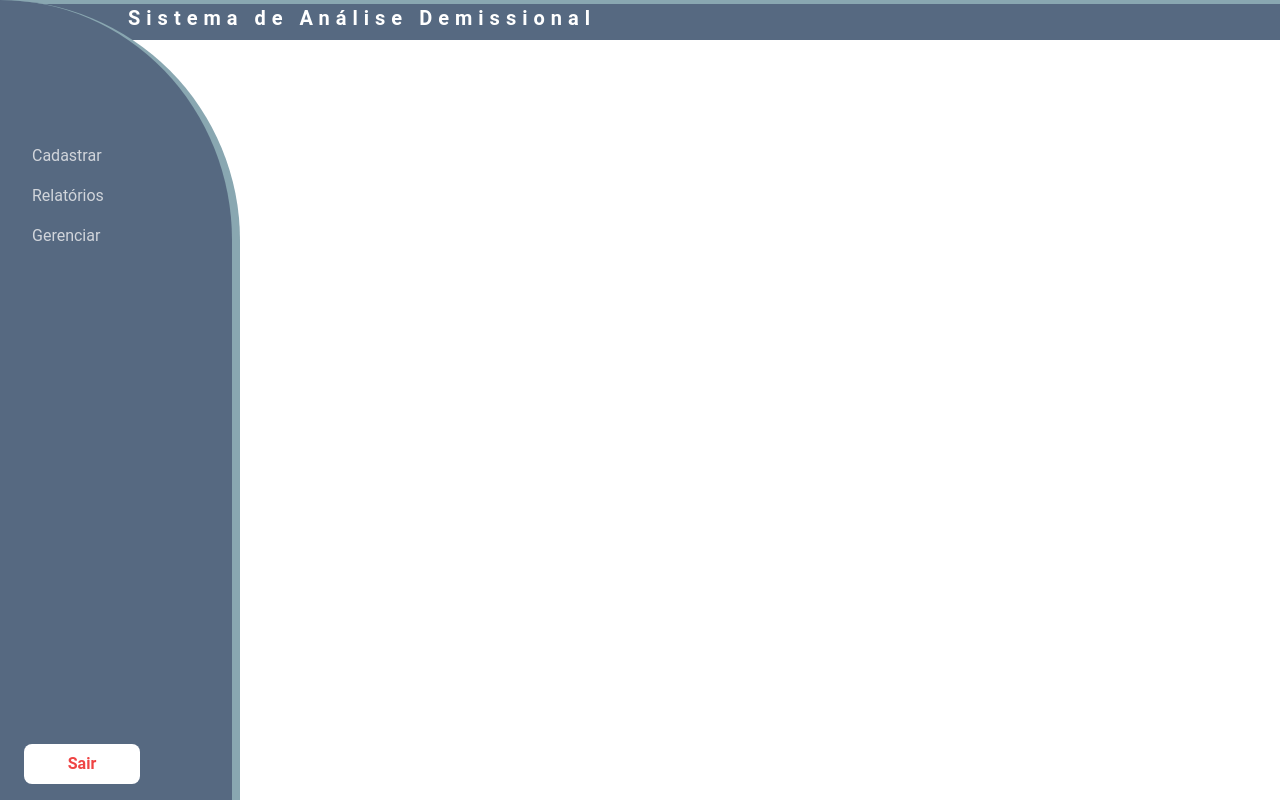
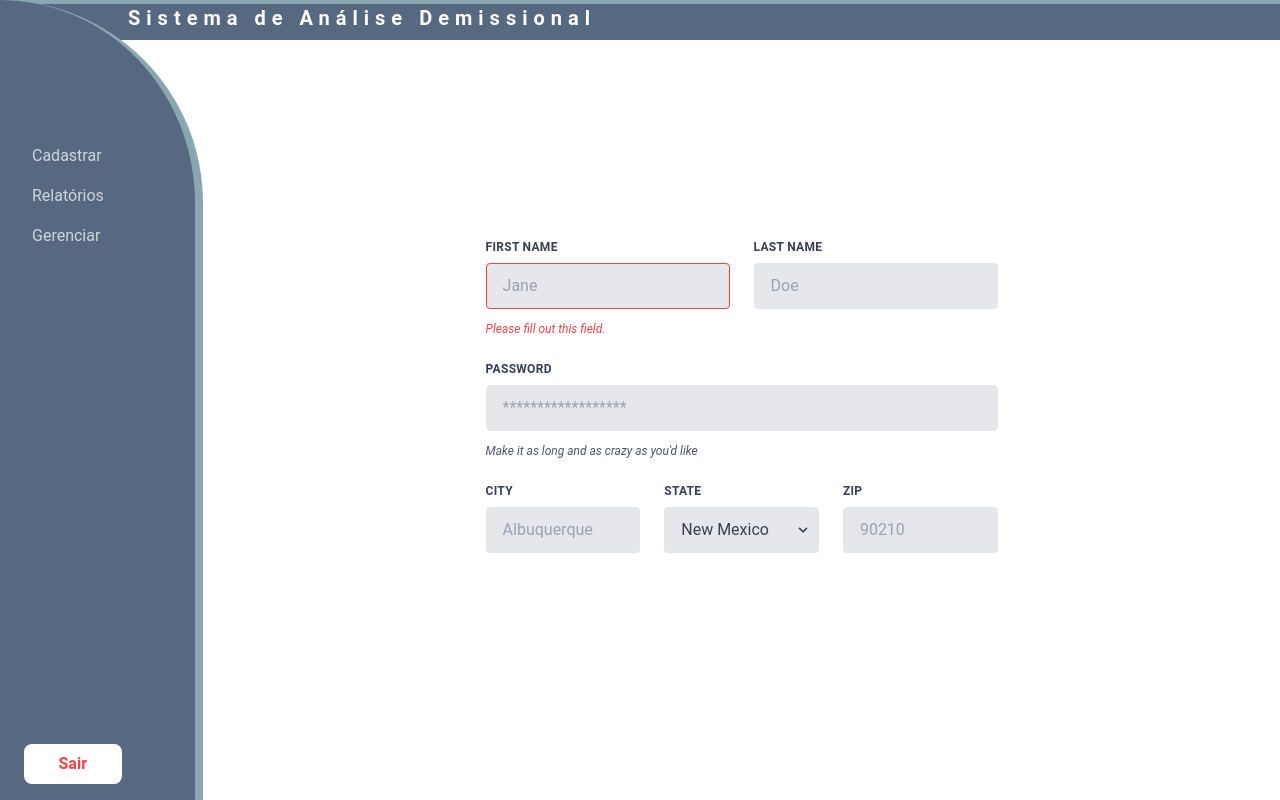
Before and after one commit to LionyHM/SistemaAnaliseDemissional, a Next.js app: page /demissao in a window 1280 px wide. Built offline with nearby package versions, Linux system fonts and the light colour scheme.

Commit message:
feature: iniciado configuração para o hambuguer menu e adicionado template de formulario de demissao.

```diff
--- a/src/components/Demissao/DemissaoComponent.tsx
+++ b/src/components/Demissao/DemissaoComponent.tsx
@@ -1,10 +1,11 @@
 import LayoutComponent from "../Layout/LayoutComponent";
+import FormDemissaoComponent from "./FormDemissaoComponent";
 
 export default function DemissaoComponent(){
 
     return (
         <LayoutComponent>
-            <div>TESTE</div>
+            <FormDemissaoComponent />
         </LayoutComponent>
     )
 }
--- /dev/null
+++ b/src/components/Demissao/FormDemissaoComponent.tsx
@@ -0,0 +1,66 @@
+import ConteudoComponent from "../Layout/ConteudoComponent";
+
+export default function FormDemissaoComponent(){
+
+    return(
+        <ConteudoComponent>
+            <form className="w-full max-w-lg">
+                <div className="flex flex-wrap -mx-3 mb-6">
+                    <div className="w-full md:w-1/2 px-3 mb-6 md:mb-0">
+                    <label className="block uppercase tracking-wide text-gray-700 text-xs font-bold mb-2" htmlFor="grid-first-name">
+                        First Name
+                    </label>
+                    <input className="appearance-none block w-full bg-gray-200 text-gray-700 border border-red-500 rounded py-3 px-4 mb-3 leading-tight focus:outline-none focus:bg-white" id="grid-first-name" type="text" placeholder="Jane" />
+                    <p className="text-red-500 text-xs italic">Please fill out this field.</p>
+                    </div>
+                    <div className="w-full md:w-1/2 px-3">
+                    <label className="block uppercase tracking-wide text-gray-700 text-xs font-bold mb-2" htmlFor="grid-last-name">
+                        Last Name
+                    </label>
+                    <input className="appearance-none block w-full bg-gray-200 text-gray-700 border border-gray-200 rounded py-3 px-4 leading-tight focus:outline-none focus:bg-white focus:border-gray-500" id="grid-last-name" type="text" placeholder="Doe" />
+                    </div>
+                </div>
+                <div className="flex flex-wrap -mx-3 mb-6">
+                    <div className="w-full px-3">
+                    <label className="block uppercase tracking-wide text-gray-700 text-xs font-bold mb-2" htmlFor="grid-password">
+                        Password
+                    </label>
+                    <input className="appearance-none block w-full bg-gray-200 text-gray-700 border border-gray-200 rounded py-3 px-4 mb-3 leading-tight focus:outline-none focus:bg-white focus:border-gray-500" id="grid-password" type="password" placeholder="******************" />
+                    <p className="text-gray-600 text-xs italic">Make it as long and as crazy as you'd like</p>
+                    </div>
+                </div>
+                <div className="flex flex-wrap -mx-3 mb-2">
+                    <div className="w-full md:w-1/3 px-3 mb-6 md:mb-0">
+                    <label className="block uppercase tracking-wide text-gray-700 text-xs font-bold mb-2" htmlFor="grid-city">
+                        City
+                    </label>
+                    <input className="appearance-none block w-full bg-gray-200 text-gray-700 border border-gray-200 rounded py-3 px-4 leading-tight focus:outline-none focus:bg-white focus:border-gray-500" id="grid-city" type="text" placeholder="Albuquerque" />
+                    </div>
+                    <div className="w-full md:w-1/3 px-3 mb-6 md:mb-0">
+                    <label className="block uppercase tracking-wide text-gray-700 text-xs font-bold mb-2" htmlFor="grid-state">
+                        State
+                    </label>
+                    <div className="relative">
+                        <select className="block appearance-none w-full bg-gray-200 border border-gray-200 text-gray-700 py-3 px-4 pr-8 rounded leading-tight focus:outline-none focus:bg-white focus:border-gray-500" id="grid-state">
+                        <option>New Mexico</option>
+                        <option>Missouri</option>
+                        <option>Texas</option>
+                        </select>
+                        <div className="pointer-events-none absolute inset-y-0 right-0 flex items-center px-2 text-gray-700">
+                        <svg className="fill-current h-4 w-4" xmlns="http://www.w3.org/2000/svg" viewBox="0 0 20 20"><path d="M9.293 12.95l.707.707L15.657 8l-1.414-1.414L10 10.828 5.757 6.586 4.343 8z"/></svg>
+                        </div>
+                    </div>
+                    </div>
+                    <div className="w-full md:w-1/3 px-3 mb-6 md:mb-0">
+                    <label className="block uppercase tracking-wide text-gray-700 text-xs font-bold mb-2" htmlFor="grid-zip">
+                        Zip
+                    </label>
+                    <input className="appearance-none block w-full bg-gray-200 text-gray-700 border border-gray-200 rounded py-3 px-4 leading-tight focus:outline-none focus:bg-white focus:border-gray-500" id="grid-zip" type="text" placeholder="90210" />
+                    </div>
+                </div>
+            </form>
+
+        </ConteudoComponent>
+    )
+
+}
--- a/src/components/Layout/MenuLateralComponent.tsx
+++ b/src/components/Layout/MenuLateralComponent.tsx
@@ -25,14 +25,15 @@
     }
 
     return (
-        <div className={"flex justify-start items-start w-60 h-full rounded-tr-full border-r-2 relative z-20"}
-            style={{backgroundColor: "#566981", borderRight: "8px solid #89a7b1", minHeight: "40em"}}>
-            <nav className="flex items-center justify-between flex-wrap p-6 w-full mt-28">
-                <div className="block lg:hidden">
-                    <button className="flex items-center px-3 py-2 border rounded text-teal-300 border-teal-400 hover:text-white hover:border-white">
+        <>
+            <div className="block lg:hidden mt-20">
+                <button className="flex items-center px-3 py-2 border rounded ml-10" style={{color: "#566981", border: '1px solid #566981'}}>
                     <svg className="fill-current h-3 w-3" viewBox="0 0 20 20" xmlns="http://www.w3.org/2000/svg"><title>Menu</title><path d="M0 3h20v2H0V3zm0 6h20v2H0V9zm0 6h20v2H0v-2z"/></svg>
                 </button>
             </div>
+            <div className={"hidden lg:block justify-start items-start w-60 h-full rounded-tr-full border-r-2 relative z-20"}
+                style={{backgroundColor: "#566981", borderRight: "8px solid #89a7b1", minHeight: "40em"}}>
+                <nav className="flex items-center justify-between flex-wrap p-6 w-full mt-28">
                     <div className="w-full block flex-grow lg:flex lg:items-start lg:w-auto">
                         <div className="text-md lg:flex-grow">
                             <ItemMenuLateralComponent collapseLinkMenu={collapseLinkMenu} tituloItem="Cadastrar">
@@ -58,5 +59,6 @@
                     </div>
                 </nav>
             </div>
+        </>
     )
 }
```
Lines whose indentation alone changed are shown as unchanged.
